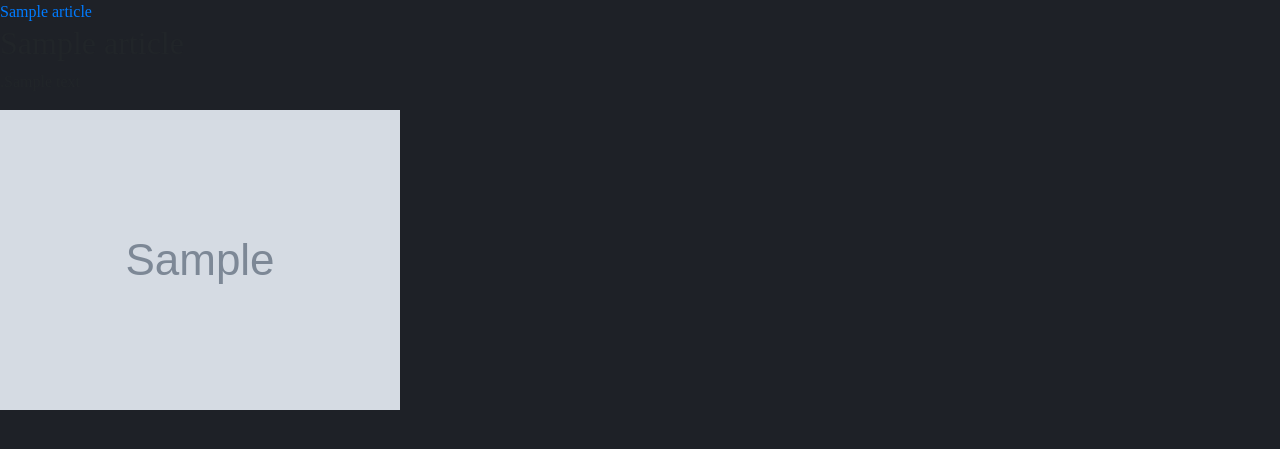
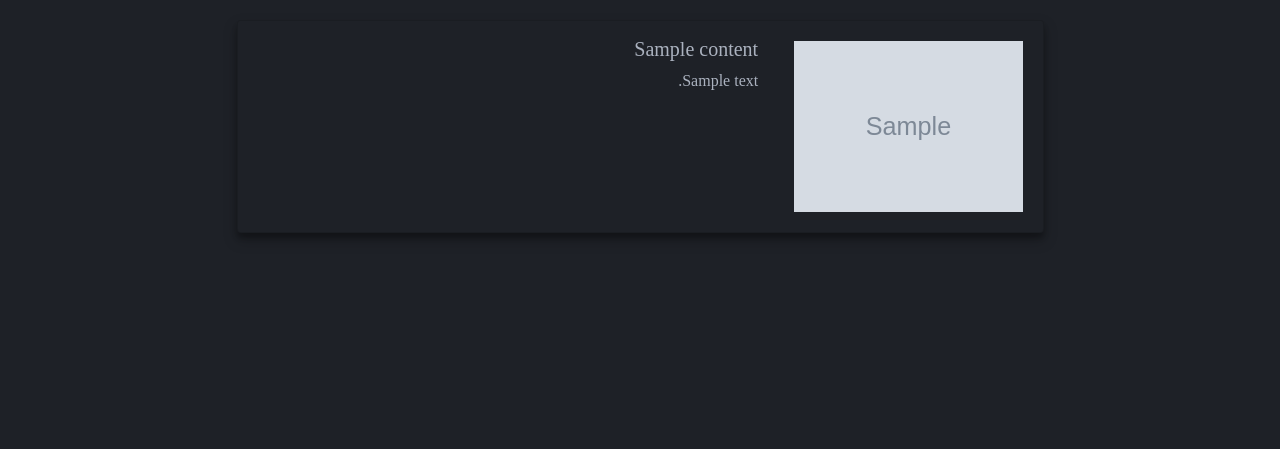
Before and after one commit to smsameet/SameetDjangoBlog, a Django app: template SameetBlog/blog/templates/blog/base.html in a window 1280 px wide. Shown: the top 449 px of the page. Run offline with Django 4.2, Linux system fonts and the light colour scheme; tables that the repository leaves empty hold one stand-in row (values such as "Sample post"); the template is opened without the code that fills it: values that come from a table or form of the project are taken from there, most other values are stand-ins (such as "Sample title", 1, 10 or a date in 2020); grey boxes marked "Sample" are stand-in pictures; some libraries are stand-ins or nearby versions.

Commit message:
config template style ( main content ).

```diff
--- a/SameetBlog/blog/static/blog/css/style.css
+++ b/SameetBlog/blog/static/blog/css/style.css
@@ -6,6 +6,7 @@
 	--FontFamily: Vazir, serif;
 	--FontSize: 16px;
 }
+/* elements */
 body {
 	margin: 0;
 	padding: 0;
@@ -14,3 +15,17 @@ body {
 	font-family: var(--FontFamily);
 	background-color: #1e2127;
 }
+/* ides */
+#article {
+	margin: 20px;
+}
+#article .card {
+	background-color: #1e2127;
+	box-shadow: 0 7px 14px rgba(0,0,0,.25),0 5px 5px rgba(0,0,0,.22);
+	color: var(--TextColor);
+	margin-right: auto;
+	margin-left: auto;
+}
+#article .card img {
+	padding: 20px;
+}
--- a/SameetBlog/blog/templates/blog/index.html
+++ b/SameetBlog/blog/templates/blog/index.html
@@ -5,7 +5,7 @@
 		<title>sameet | {% block title %}{% endblock %}</title>
 		<meta charset="UTF-8">
 		<meta name="viewport" content="width=device-width, initial-scale=1">
-		<link rel="stylesheet" type="text/css" href="{% static 'blog/css/bootstrap.css' %}">
+		<link rel="stylesheet" type="text/css" href="{% static 'blog/css/bootstrap.min.css' %}">
 		<link rel="stylesheet" type="text/css" href="{% static 'blog/css/style.css' %}">
 	</head>
 	<body>
--- a/SameetBlog/blog/templates/blog/main.html
+++ b/SameetBlog/blog/templates/blog/main.html
@@ -1,8 +1,21 @@
-{% for article in articles %}
-	<article>
-		<a href="{% url 'blog:details' article.slug %}">{{ article.title }}</a>
-		<h2>{{ article.title }}</h2>
-		<p>{{ article.body }}</p>
-		<img src="{{ article.thumbnail.url }}" alt="{{ article.title }}">
-	</article>
-{% endfor %}
+<div class="container">
+	<div id="main">
+		{% for content in contents %}
+			<article id="article">
+				<div class="card col-lg-9">
+				  <div class="row g-0">
+					<div class="col-md-4">
+						<img src="{{ content.thumbnail.url }}" class="img-fluid rounded-start" alt="...">
+					</div>
+					<div class="col-md-8">
+					  <div class="card-body">
+						  <h5 class="card-title">{{ content.title }}</h5>
+						  <p class="card-text">{{ content.body | truncatechars:250 }}</p>
+					  </div>
+					</div>
+				  </div>
+				</div>
+			</article>
+		{% endfor %}
+	</div>
+</div>
```
Also changed, not shown: TODO.md (+1 -0 lines).
